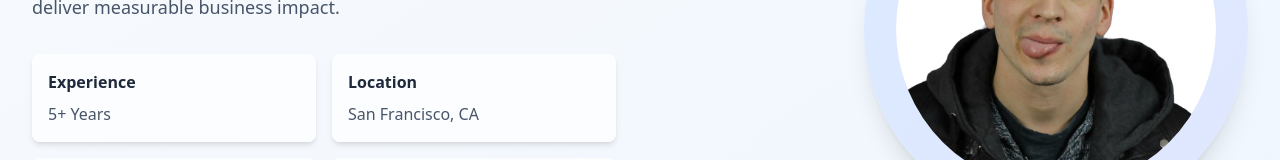
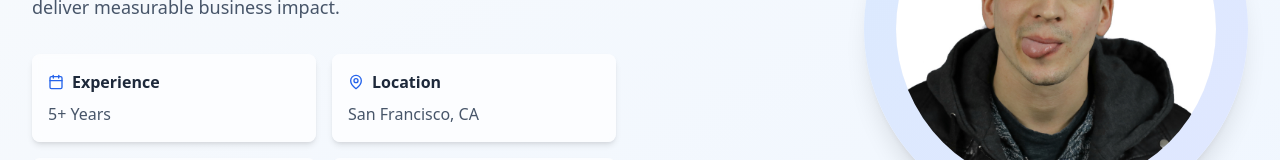
Before and after one commit to alecgrater/alecgrater.github.io, a React (Vite) app: page / in a window 1280 px wide. Shown: the part 363-523 px from the top of the page. Built offline with nearby package versions, Linux system fonts and the light colour scheme.

Commit message:
Add Calendar and MapPin icons to Experience and Location boxes

```diff
--- a/src/components/Hero.tsx
+++ b/src/components/Hero.tsx
@@ -1,5 +1,5 @@
 import React from 'react';
-import { ChevronDown, Download, Mail, Linkedin } from 'lucide-react';
+import { ChevronDown, Download, Mail, Linkedin, Calendar, MapPin } from 'lucide-react';
 import { generateResumePDF } from '../utils/generateResume';
 
 const Hero = () => {
@@ -34,11 +34,17 @@ const Hero = () => {
 
             <div className="grid grid-cols-2 gap-4 mb-8 max-w-2xl">
               <div className="bg-white/70 backdrop-blur-sm p-4 rounded-lg shadow-soft hover:shadow-lg hover:bg-white/90 transition-all duration-300 transform hover:-translate-y-1 hover:scale-105">
-                <h3 className="font-semibold text-slate-800 mb-2">Experience</h3>
+                <div className="flex items-center gap-2 mb-2">
+                  <Calendar size={16} className="text-blue-600" />
+                  <h3 className="font-semibold text-slate-800">Experience</h3>
+                </div>
                 <p className="text-slate-600">5+ Years</p>
               </div>
               <div className="bg-white/70 backdrop-blur-sm p-4 rounded-lg shadow-soft hover:shadow-lg hover:bg-white/90 transition-all duration-300 transform hover:-translate-y-1 hover:scale-105">
-                <h3 className="font-semibold text-slate-800 mb-2">Location</h3>
+                <div className="flex items-center gap-2 mb-2">
+                  <MapPin size={16} className="text-blue-600" />
+                  <h3 className="font-semibold text-slate-800">Location</h3>
+                </div>
                 <p className="text-slate-600">San Francisco, CA</p>
               </div>
               <div className="bg-white/70 backdrop-blur-sm p-4 rounded-lg shadow-soft hover:shadow-lg hover:bg-white/90 transition-all duration-300 transform hover:-translate-y-1 hover:scale-105 cursor-pointer">
```
